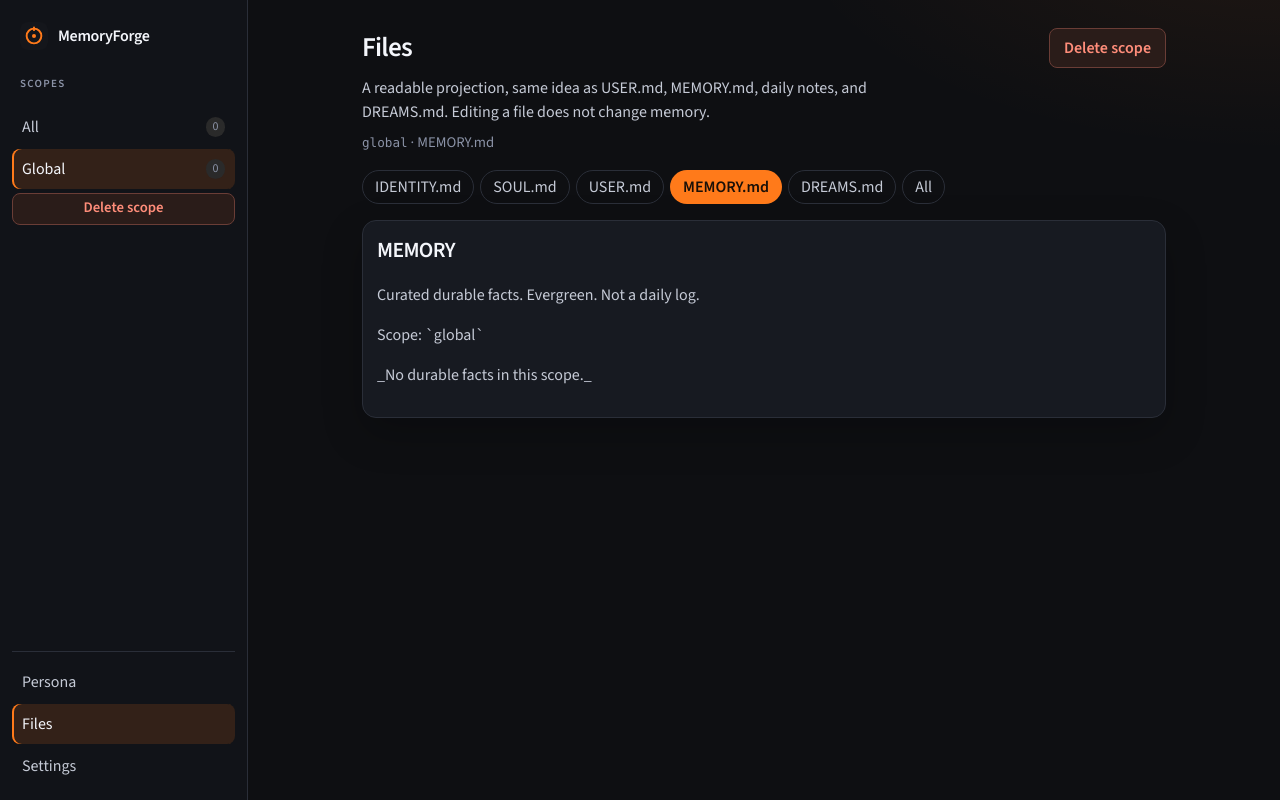
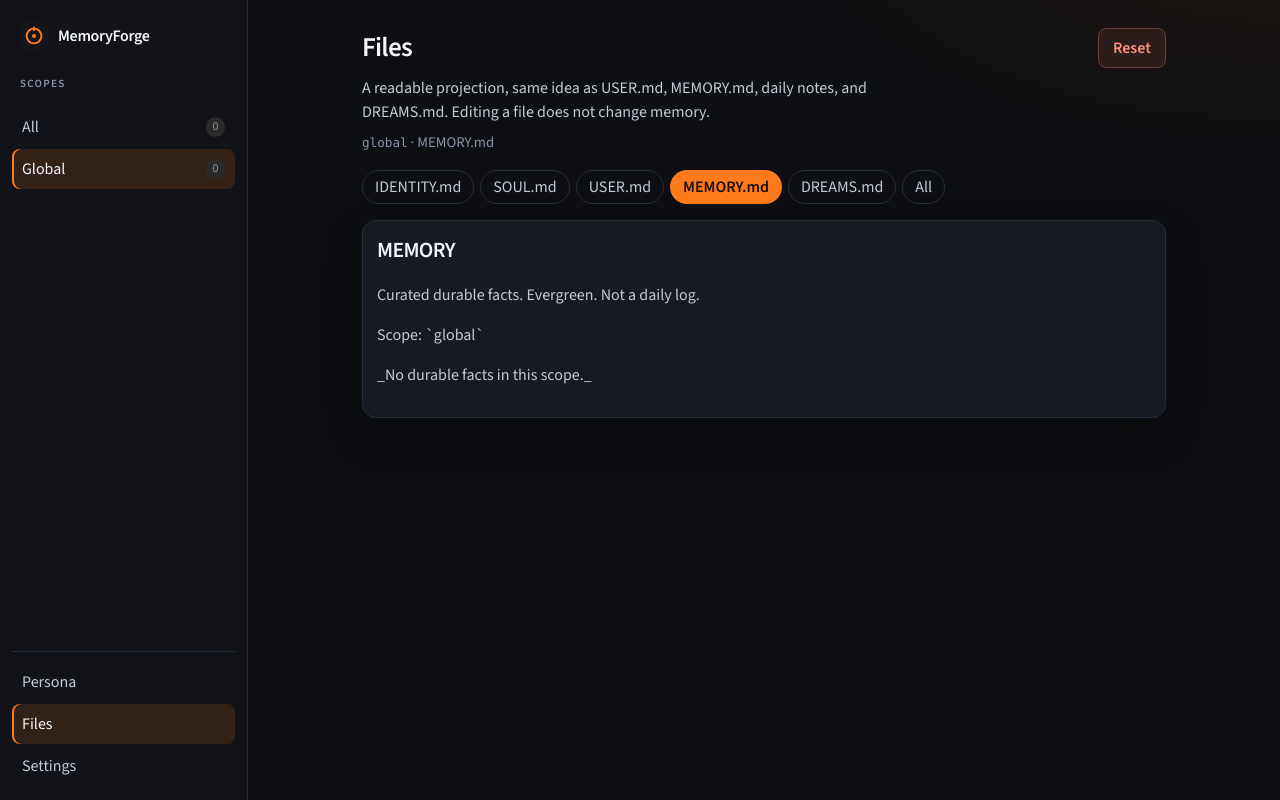
Before and after one commit to pierelucas/MemoryForge, a FastAPI app: page /files?scope=global in a window 1280 px wide. Run offline with FastAPI, Linux system fonts and the light colour scheme; data comes from the database, SQL or seed files in the repository; data that the repository does not hold is empty; parts of the project's set-up code (start-up, migrations or seed data) failed here and were passed over.

Commit message:
Keep Global and drop the sidebar delete button
Project scopes still delete from the page header. Global can only be reset, which clears its data and leaves the scope in place.

```diff
--- a/src/memoryforge/i18n.py
+++ b/src/memoryforge/i18n.py
@@ -43,6 +43,7 @@ EN: dict[str, str] = {
     "index.global_section": "Global",
     "index.global_section_hint": "read here too",
     "index.delete_scope": "Delete scope",
+    "index.reset_scope": "Reset",
     "index.leftover_scopes": "Still on disk",
     "index.leftover_hint": "No active memories, but rows are still stored. Deleting one removes them from disk.",
     "index.layer_all": "All layers",
@@ -74,6 +75,12 @@ EN: dict[str, str] = {
     "scope_forget.disk": "Forgotten and replaced rows are deleted too, not only hidden. An existing backup archive is left as it is.",
     "scope_forget.action": "Delete scope",
     "scope_forget.cancel": "Cancel",
+    "scope_reset.title": "Reset global · MemoryForge",
+    "scope_reset.heading": "Reset global?",
+    "scope_reset.lede": "This clears every memory, dream, persona, and vault file in Global. The scope itself stays. This cannot be undone.",
+    "scope_reset.disk": "Forgotten and replaced rows are deleted from disk, not only hidden. An existing backup archive is left as it is.",
+    "scope_reset.action": "Reset global",
+    "scope_reset.cancel": "Cancel",
     # Settings
     "settings.title": "Settings · MemoryForge",
     "settings.heading": "Settings",
@@ -129,11 +136,13 @@ EN: dict[str, str] = {
     "flash.updated": "Updated.",
     "flash.forgotten": "Forgotten.",
     "flash.scope_forgotten": "Scope deleted. {count} memories removed from disk.",
+    "flash.scope_reset": "Global reset. {count} memories removed from disk.",
     "flash.ai_off": "AI is off.",
     "flash.reachable": "Reachable, model {model}.",
     "flash.done": "Done.",
     "error.empty_text": "Empty text.",
     "error.invalid_scope": "Invalid scope.",
+    "error.global_scope": "Global cannot be deleted.",
     "error.already_in_scope": "This text already exists in {scope}.",
     "error.forgotten_move": "A forgotten memory cannot be moved.",
     "error.inactive": "This memory is no longer active.",
@@ -203,6 +212,7 @@ DE: dict[str, str] = {
     "index.global_section": "Global",
     "index.global_section_hint": "wird hier mitgelesen",
     "index.delete_scope": "Scope löschen",
+    "index.reset_scope": "Zurücksetzen",
     "index.leftover_scopes": "Noch auf der Platte",
     "index.leftover_hint": "Keine aktiven Erinnerungen, aber Zeilen liegen noch da. Löschen entfernt sie vom Datenträger.",
     "index.layer_all": "Alle Schichten",
@@ -234,6 +244,12 @@ DE: dict[str, str] = {
     "scope_forget.disk": "Auch vergessene und ersetzte Zeilen werden gelöscht, nicht nur ausgeblendet. Ein vorhandenes Backup bleibt unverändert.",
     "scope_forget.action": "Scope löschen",
     "scope_forget.cancel": "Abbrechen",
+    "scope_reset.title": "Global zurücksetzen · MemoryForge",
+    "scope_reset.heading": "Global zurücksetzen?",
+    "scope_reset.lede": "Alle Erinnerungen, Träume, die Persona und die Vault-Dateien in Global werden gelöscht. Der Scope selbst bleibt. Das lässt sich nicht rückgängig machen.",
+    "scope_reset.disk": "Auch vergessene und ersetzte Zeilen werden vom Datenträger gelöscht, nicht nur ausgeblendet. Ein vorhandenes Backup bleibt unverändert.",
+    "scope_reset.action": "Global zurücksetzen",
+    "scope_reset.cancel": "Abbrechen",
     # Settings
     "settings.title": "Einstellungen · MemoryForge",
     "settings.heading": "Einstellungen",
@@ -289,11 +305,13 @@ DE: dict[str, str] = {
     "flash.updated": "Aktualisiert.",
     "flash.forgotten": "Vergessen.",
     "flash.scope_forgotten": "Scope gelöscht. {count} Erinnerungen vom Datenträger entfernt.",
+    "flash.scope_reset": "Global zurückgesetzt. {count} Erinnerungen vom Datenträger entfernt.",
     "flash.ai_off": "KI ist aus.",
     "flash.reachable": "Erreichbar, Modell {model}.",
     "flash.done": "Fertig.",
     "error.empty_text": "Leerer Text.",
     "error.invalid_scope": "Ungültiger Scope.",
+    "error.global_scope": "Global kann nicht gelöscht werden.",
     "error.already_in_scope": "Dieser Text steht schon in {scope}.",
     "error.forgotten_move": "Vergessene Erinnerungen lassen sich nicht verschieben.",
     "error.inactive": "Diese Erinnerung ist nicht mehr aktiv.",
--- a/src/memoryforge/server.py
+++ b/src/memoryforge/server.py
@@ -314,7 +314,7 @@ def create_app() -> FastAPI:
     @app.get("/scopes/forget", response_class=HTMLResponse)
     def forget_scope_confirm(request: Request, scope: str = ""):
         resolved = normalize_scope(scope)
-        if not resolved:
+        if not resolved or resolved == "global":
             raise HTTPException(status_code=404)
         service = get_service()
         foot = service.scope_footprint(resolved)
@@ -343,6 +343,35 @@ def create_app() -> FastAPI:
         except ValueError as exc:
             return _redirect("/", err=_error(lang, exc))
         return _redirect("/", msg=translate(lang, "flash.scope_forgotten", count=count))
+
+    @app.get("/scopes/reset", response_class=HTMLResponse)
+    def reset_scope_confirm(request: Request):
+        service = get_service()
+        foot = service.scope_footprint("global")
+        if not (foot["memories"] or foot["dreams"] or foot["personas"] or foot["vault"]):
+            raise HTTPException(status_code=404)
+        return templates.TemplateResponse(
+            request,
+            "reset_scope.html",
+            _page(
+                request,
+                active="global",
+                count=foot["memories"],
+                dreams=foot["dreams"],
+                personas=foot["personas"],
+            ),
+        )
+
+    @app.post("/scopes/reset")
+    def reset_scope():
+        lang = load_config().ui.lang
+        try:
+            count = get_service().reset_scope("global")
+        except KeyError:
+            raise HTTPException(status_code=404) from None
+        except ValueError as exc:
+            return _redirect("/?scope=global", err=_error(lang, exc))
+        return _redirect(_home("global", translate(lang, "flash.scope_reset", count=count)))
 
     @app.post("/memories/{memory_id}/pin")
     def pin_memory(memory_id: str, scope: str = Form("")):
--- a/src/memoryforge/static/app.css
+++ b/src/memoryforge/static/app.css
@@ -107,11 +107,6 @@ button:focus-visible, a:focus-visible, input:focus-visible, textarea:focus-visib
   gap: 2px;
   overflow: auto;
   min-height: 0;
-}
-.scope-line {
-  display: flex;
-  flex-direction: column;
-  gap: 4px;
 }
 .scope, .text-btn {
   display: flex;
@@ -315,11 +310,6 @@ button.danger:hover, a.danger:hover {
   background: #3a2420;
   border-color: var(--danger);
 }
-.scope-line a.danger {
-  min-height: 32px;
-  width: 100%;
-  font-size: 0.92rem;
-}
 .confirm-row { margin-top: 14px; }
 .actions a { padding: 0 12px; }
 .actions button, .actions a { min-height: 34px; font-size: 0.92rem; }
@@ -429,8 +419,6 @@ details form { display: flex; flex-direction: column; gap: 8px; margin-top: 8px;
   }
   .scopes { flex-direction: row; overflow-x: auto; }
   .scope { width: auto; }
-  .scope-line { width: auto; }
-  .scope-line a.danger { display: none; }
   .rail-foot { margin-top: 0; flex-direction: row; border-top: 0; padding-top: 0; }
   .rail-foot .scope, .rail-foot .text-btn { width: auto; }
   .page { padding: 18px 14px 56px; }
--- a/src/memoryforge/templates/base.html
+++ b/src/memoryforge/templates/base.html
@@ -5,7 +5,7 @@
   <meta name="viewport" content="width=device-width, initial-scale=1">
   <title>{% block title %}MemoryForge{% endblock %}</title>
   <link rel="icon" href="/static/favicon.svg?v=5" type="image/svg+xml">
-  <link rel="stylesheet" href="/static/app.css?v=6">
+  <link rel="stylesheet" href="/static/app.css?v=7">
 </head>
 <body>
   <div class="shell">
@@ -23,22 +23,14 @@
         <a class="scope {% if not active %}is-active{% endif %}" href="/">
           <span>{{ t('nav.all') }}</span><em>{{ total }}</em>
         </a>
-        <div class="scope-line">
         <a class="scope {% if active == 'global' %}is-active{% endif %}" href="/?scope=global">
           <span>{{ t('nav.global') }}</span><em>{{ ns.global_count }}</em>
         </a>
-          {% if ns.global_count or (active == 'global' and can_delete) %}
-          <a class="danger" href="/scopes/forget?scope=global">{{ t('index.delete_scope') }}</a>
-          {% endif %}
-        </div>
         {% for item in scopes %}
           {% if item.scope != 'global' %}
-          <div class="scope-line">
           <a class="scope {% if active == item.scope %}is-active{% endif %}" href="/?scope={{ item.scope | urlencode }}" title="{{ item.scope }}">
             <span>{{ item.label }}</span><em>{{ item.count }}</em>
           </a>
-            <a class="danger" href="/scopes/forget?scope={{ item.scope | urlencode }}">{{ t('index.delete_scope') }}</a>
-          </div>
           {% endif %}
         {% endfor %}
       </nav>
--- a/src/memoryforge/templates/files.html
+++ b/src/memoryforge/templates/files.html
@@ -4,8 +4,10 @@
 <header class="mast">
   <div class="mast-row">
     <h1>{{ t('files.heading') }}</h1>
-    {% if can_delete %}
+    {% if can_delete and active != 'global' %}
     <a class="danger" href="/scopes/forget?scope={{ active | urlencode }}">{{ t('index.delete_scope') }}</a>
+    {% elif can_delete and active == 'global' %}
+    <a class="danger" href="/scopes/reset">{{ t('index.reset_scope') }}</a>
     {% endif %}
   </div>
   <p class="lede">{{ t('files.lede') }}</p>
--- a/src/memoryforge/templates/index.html
+++ b/src/memoryforge/templates/index.html
@@ -57,8 +57,10 @@
   <div class="mast-row">
     <h1>{{ ns.heading }}</h1>
     <div class="mast-actions">
-      {% if can_delete %}
+      {% if can_delete and active != 'global' %}
       <a class="danger" href="/scopes/forget?scope={{ active | urlencode }}">{{ t('index.delete_scope') }}</a>
+      {% elif can_delete and active == 'global' %}
+      <a class="danger" href="/scopes/reset">{{ t('index.reset_scope') }}</a>
       {% endif %}
       <p class="count">{{ rows|length + (also|length if also else 0) }}</p>
     </div>
@@ -84,7 +86,7 @@
   <h2 class="section-title">{{ t('index.leftover_scopes') }}</h2>
   <p class="hint">{{ t('index.leftover_hint') }}</p>
   {% for item in leftovers %}
-  <p class="hint"><a class="danger" href="/scopes/forget?scope={{ item.scope | urlencode }}">{{ t('index.delete_scope') }}</a> <code>{{ item.scope }}</code></p>
+  <p class="hint">{% if item.scope == 'global' %}<a class="danger" href="/scopes/reset">{{ t('index.reset_scope') }}</a>{% else %}<a class="danger" href="/scopes/forget?scope={{ item.scope | urlencode }}">{{ t('index.delete_scope') }}</a>{% endif %} <code>{{ item.scope }}</code></p>
   {% endfor %}
 </section>
 {% endif %}
--- a/src/memoryforge/templates/persona.html
+++ b/src/memoryforge/templates/persona.html
@@ -4,8 +4,10 @@
 <header class="mast">
   <div class="mast-row">
     <h1>{{ t('persona.heading') }}</h1>
-    {% if can_delete %}
+    {% if can_delete and active != 'global' %}
     <a class="danger" href="/scopes/forget?scope={{ active | urlencode }}">{{ t('index.delete_scope') }}</a>
+    {% elif can_delete and active == 'global' %}
+    <a class="danger" href="/scopes/reset">{{ t('index.reset_scope') }}</a>
     {% endif %}
   </div>
   <p class="lede">{{ t('persona.lede') }}</p>
```
Also changed, not shown: README.de.md (+2 -2 lines), src/memoryforge/service.py (+14 -0 lines), src/memoryforge/templates/reset_scope.html (added, +21 -0 lines), tests/test_web.py (+25 -3 lines), README.md. Lines whose indentation alone changed are shown as unchanged.
